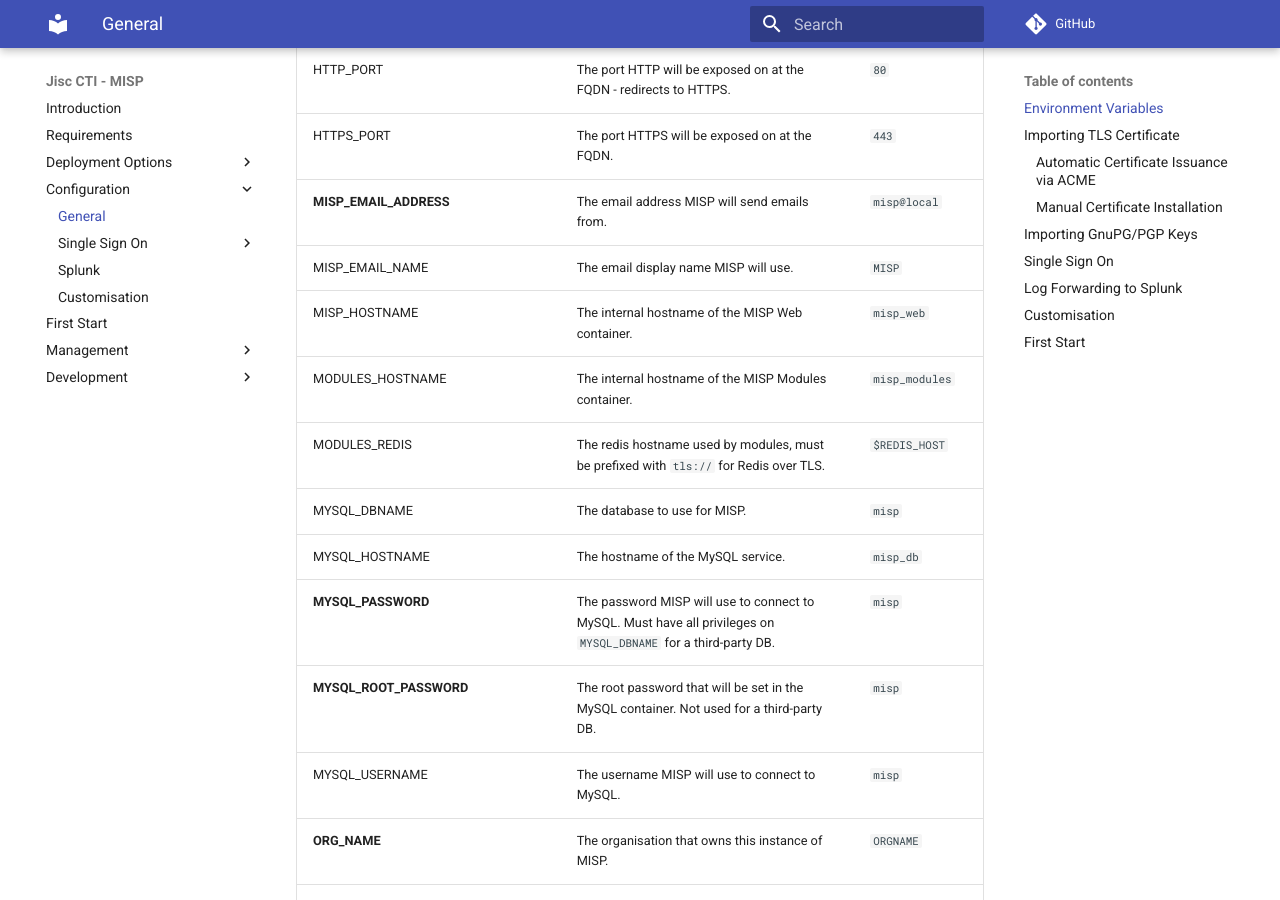
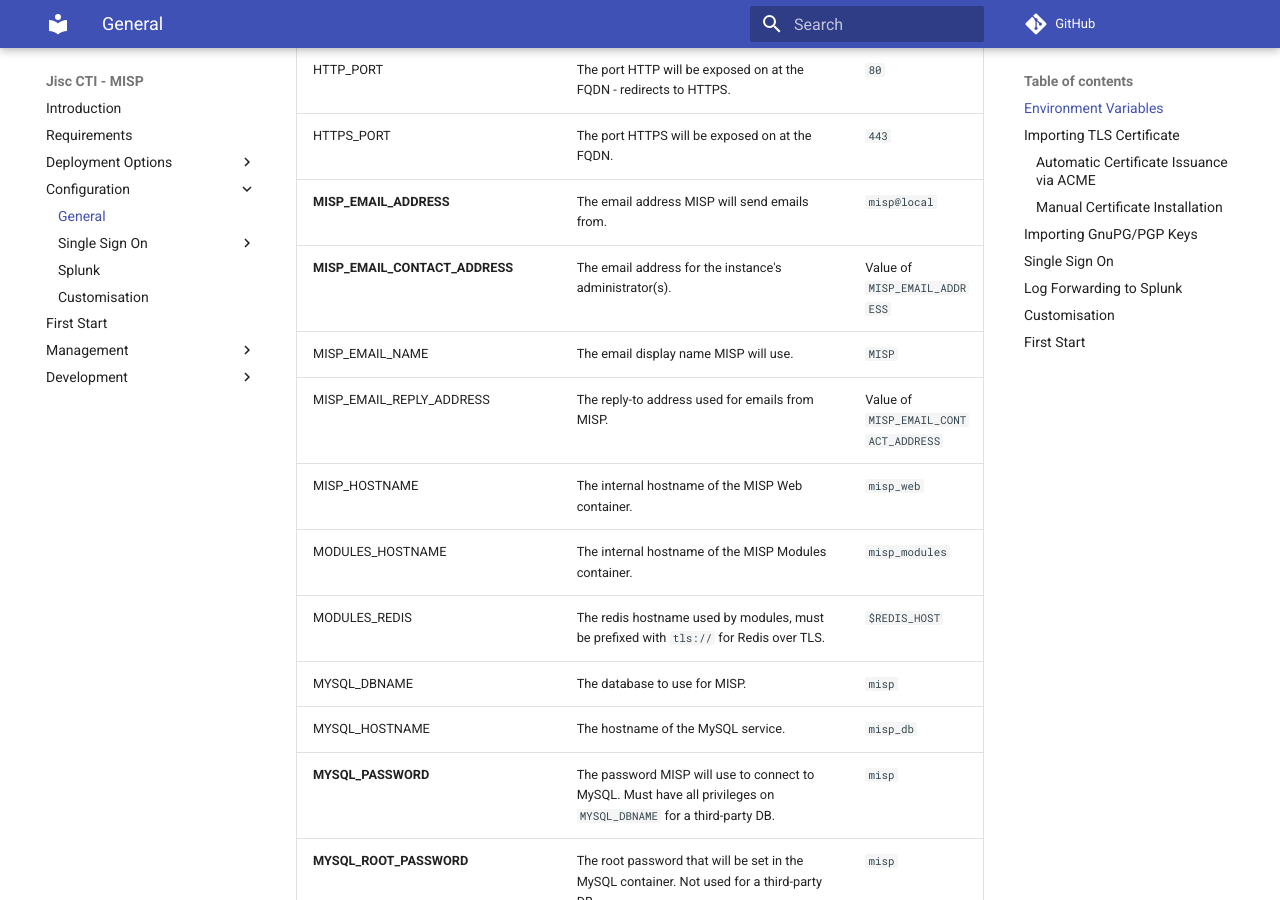
Before and after one commit to JiscCTI/misp-docker, an MkDocs documentation site: the page built from pages/configuration/general.md, in a window 1280 px wide and 900 px high, scrolled down 854 px. Built offline with MkDocs 1.6.1 and Material for MkDocs 9.7.7, drawn with Linux system fonts in a browser that asks for light colours; comment, search, counter and statistics services are not loaded.

Commit message:
feat: configure contact and reply-to addresses individually

```diff
--- a/pages/configuration/general.md
+++ b/pages/configuration/general.md
@@ -37,7 +37,9 @@
 | HTTP_PORT | The port HTTP will be exposed on at the FQDN - redirects to HTTPS. | `80` |
 | HTTPS_PORT | The port HTTPS will be exposed on at the FQDN. | `443` |
 | **MISP_EMAIL_ADDRESS** | The email address MISP will send emails from. | `misp@local` |
+| **MISP_EMAIL_CONTACT_ADDRESS** | The email address for the instance's administrator(s). | Value of `MISP_EMAIL_ADDRESS` |
 | MISP_EMAIL_NAME | The email display name MISP will use. | `MISP` |
+| MISP_EMAIL_REPLY_ADDRESS | The reply-to address used for emails from MISP. | Value of `MISP_EMAIL_CONTACT_ADDRESS` |
 | MISP_HOSTNAME | The internal hostname of the MISP Web container. | `misp_web` |
 | MODULES_HOSTNAME | The internal hostname of the MISP Modules container. | `misp_modules` |
 | MODULES_REDIS | The redis hostname used by modules, must be prefixed with `tls://` for Redis over TLS. | `$REDIS_HOST` |
```
Also changed, not shown: 1 other file.
